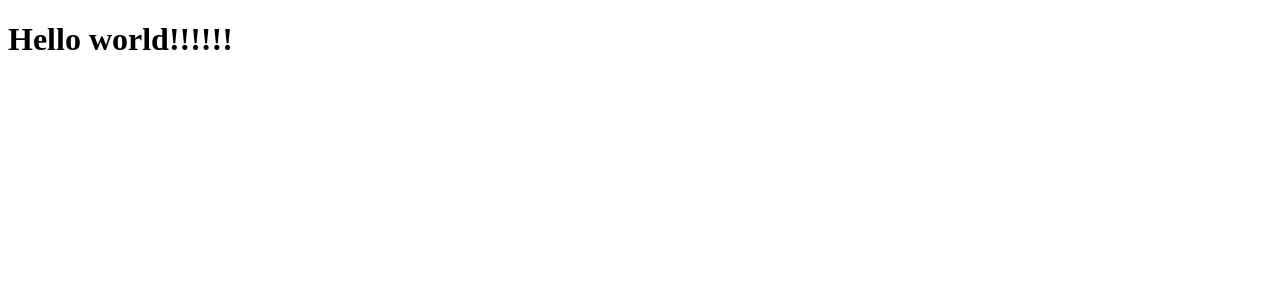
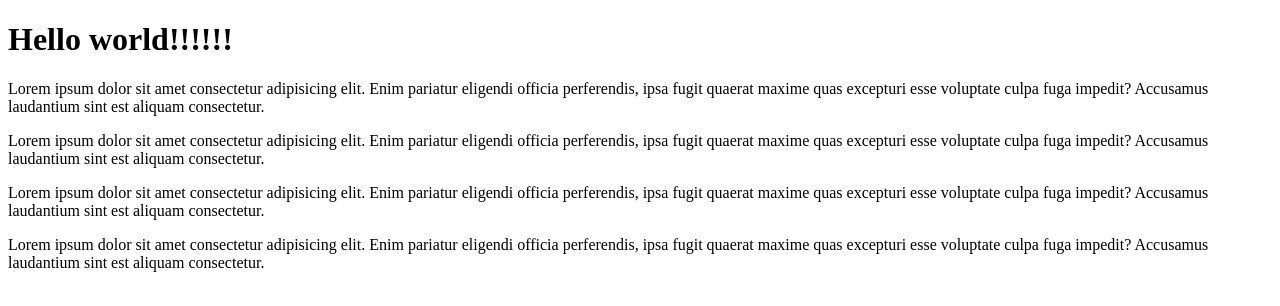
Before and after one commit to Khoa-Henry/githubsetup, a plain HTML site: page index.html in a window 1280 px wide. Drawn offline with Linux system fonts and the light colour scheme.

Commit message:
add text

```diff
--- a/index.html
+++ b/index.html
@@ -7,5 +7,16 @@
 </head>
 <body>
     <h1>Hello world!!!!!!</h1>
+        <p>Lorem ipsum dolor sit amet consectetur adipisicing elit. Enim pariatur eligendi officia perferendis, ipsa fugit
+            quaerat maxime quas excepturi esse voluptate culpa fuga impedit? Accusamus laudantium sint est aliquam consectetur.
+        </p>
+    <p>Lorem ipsum dolor sit amet consectetur adipisicing elit. Enim pariatur eligendi officia perferendis, ipsa fugit
+        quaerat maxime quas excepturi esse voluptate culpa fuga impedit? Accusamus laudantium sint est aliquam consectetur.
+    </p>
+    <p>Lorem ipsum dolor sit amet consectetur adipisicing elit. Enim pariatur eligendi officia perferendis, ipsa fugit
+        quaerat maxime quas excepturi esse voluptate culpa fuga impedit? Accusamus laudantium sint est aliquam consectetur.
+    </p>
+
+    <p>Lorem ipsum dolor sit amet consectetur adipisicing elit. Enim pariatur eligendi officia perferendis, ipsa fugit quaerat maxime quas excepturi esse voluptate culpa fuga impedit? Accusamus laudantium sint est aliquam consectetur.</p>
 </body>
 </html>
```
